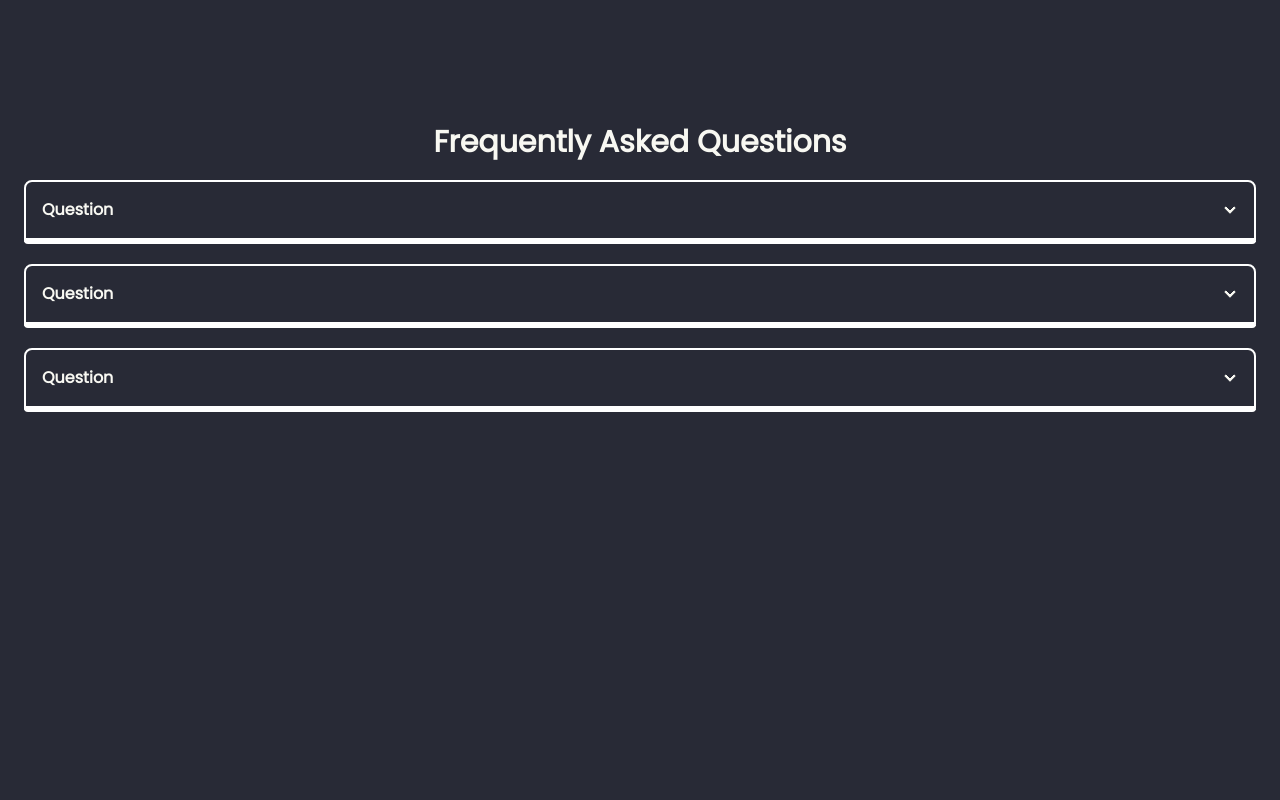
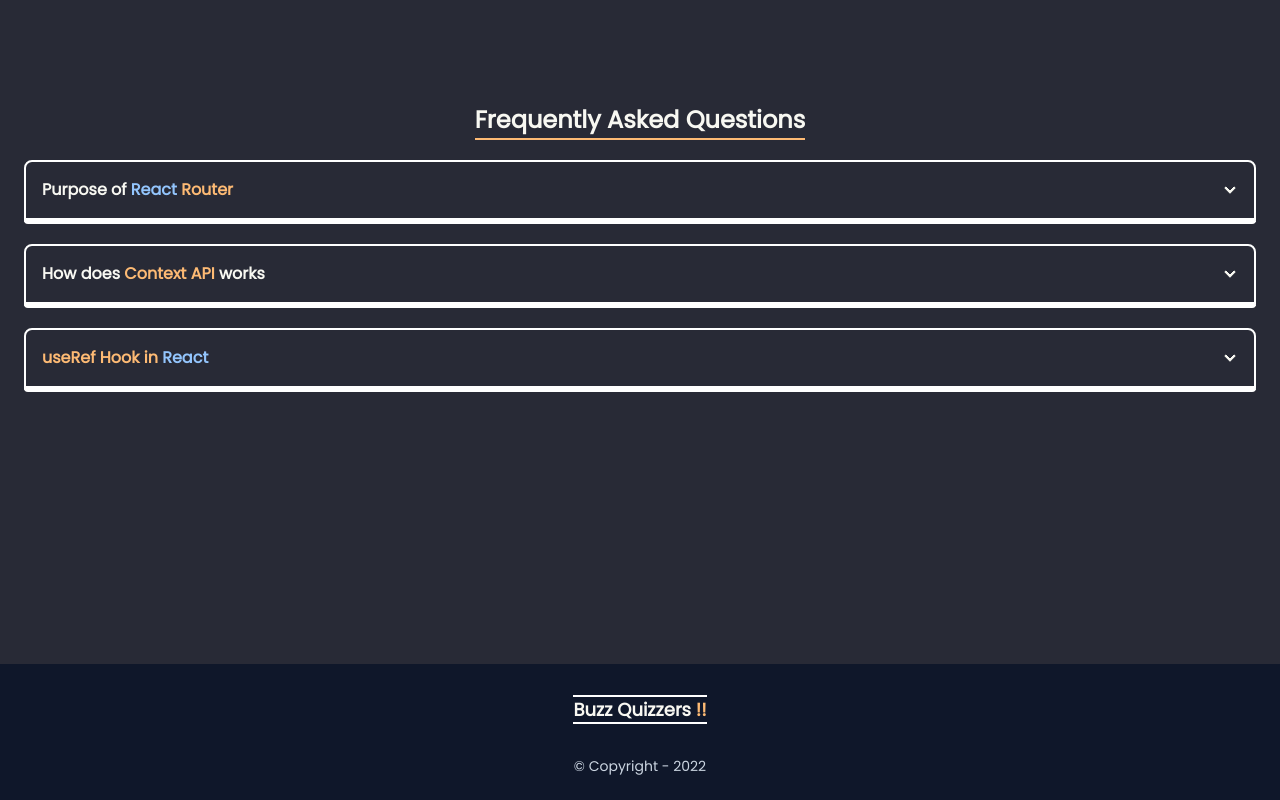
Before and after one commit to Rafi-Riday/buzz-quizzers-react-router, a React (Vite) app: page /blogs in a window 1280 px wide. Built offline with nearby package versions, Linux system fonts and the light colour scheme; no server answers.

Commit message:
added Footer which sticks to the bottom when page height is less than screen size, 404 page, fetch error page,Blog section, README.md File. Lastly, Finished the project

```diff
--- a/src/components/Blogs/Blogs.jsx
+++ b/src/components/Blogs/Blogs.jsx
@@ -1,41 +1,50 @@
 import React from 'react';
+import HeaderText from '../HeaderText/HeaderText';
 
 const Blogs = () => {
     return (
-        <section className="w-full p-6 pb-0">
-            <h1 className="my-5 text-xl md:text-3xl font-semibold text-center">Frequently Asked Questions</h1>
+        <section className="w-full p-6">
+            <div className='mb-6 flex justify-center'>
+                <HeaderText text={<span className='text-2xl'>Frequently Asked Questions</span>} />
+            </div>
             <div className="grid grid-cols-1 gap-4 md:gap-5">
                 <div className="collapse collapse-arrow">
                     <input type="checkbox" className="peer" />
                     <div
-                        className="collapse-title text-dracula_color font-bold border-2 border-white rounded-lg rounded-b-none peer-checked:bg-[#506ec080]">
-                        Question
+                        className="collapse-title text-dracula_color font-bold border-2 border-white rounded-lg rounded-b-none">
+                        Purpose of <span className='text-blue-300'>React</span> <span className='text-orange-300'>Router</span>
                     </div>
                     <div
                         className="peer-checked:pt-2 collapse-content md:text-base border-2 border-white rounded-lg rounded-t-none">
-                        Answer
+                        <span className='text-blue-300'>React</span> <span className='text-orange-300'>Router</span> is a standard library for routing in <span className='text-blue-300'>React</span>. It enables the navigation among views of various components in a <span className='text-blue-300'>React</span> Application, allows changing the browser URL, and keeps the UI in sync with the URL. With many Hooks and Features, <span className='text-blue-300'>React</span> <span className='text-orange-300'>Router</span> has made creating single page application so easy.
                     </div>
                 </div>
                 <div className="collapse collapse-arrow">
                     <input type="checkbox" className="peer" />
                     <div
-                        className="collapse-title text-dracula_color font-bold border-2 border-white rounded-lg rounded-b-none peer-checked:bg-[#506ec080]">
-                        Question
+                        className="collapse-title text-dracula_color font-bold border-2 border-white rounded-lg rounded-b-none">
+                        How does <span className='text-orange-300'>Context API</span> works
                     </div>
                     <div
                         className="peer-checked:pt-2 collapse-content md:text-base border-2 border-white rounded-lg rounded-t-none">
-                        Answer
+                        <span className='text-orange-300'>Context API</span> is a (kind of) new feature added in version 16.3 of <span className='text-blue-300'>React</span> that allows one to share state across the entire app (or part of it) lightly and with ease.
+                        <br />
+                        <br />
+                        The <span className='text-blue-300'>React</span> <span className='text-orange-300'>Context API</span> is a way for a <span className='text-blue-300'>React</span> app to effectively produce global variables that can be passed around. This is the alternative to "prop drilling" or moving props from grandparent to child to parent, and so on. Context is also touted as an easier, lighter approach to state management using Redux.
                     </div>
                 </div>
                 <div className="collapse collapse-arrow">
                     <input type="checkbox" className="peer" />
                     <div
-                        className="collapse-title text-dracula_color font-bold border-2 border-white rounded-lg rounded-b-none peer-checked:bg-[#506ec080]">
-                        Question
+                        className="collapse-title text-dracula_color font-bold border-2 border-white rounded-lg rounded-b-none">
+                        <span className='text-orange-300'>useRef Hook in <span className='text-blue-300'>React</span></span>
                     </div>
                     <div
                         className="peer-checked:pt-2 collapse-content md:text-base border-2 border-white rounded-lg rounded-t-none">
-                        Answer
+                        The <span className='text-orange-300'>useRef Hook</span> allows you to persist values between renders. It can be used to store a mutable value that does not cause a re-render when updated. It can be used to access a DOM element directly.
+                        <br />
+                        <br />
+                        <span className='text-orange-300'>useRef</span> returns a mutable ref object whose .current property is initialized to the passed argument (initialValue). The returned object will persist for the full lifetime of the component.
                     </div>
                 </div>
             </div>
--- a/src/components/ErrorPage/ErrorPage.jsx
+++ b/src/components/ErrorPage/ErrorPage.jsx
@@ -8,7 +8,7 @@ const ErrorPage = () => {
     const error = useRouteError();
     console.error(error);
     return (
-        <div className='w-full h-[85vh] flex flex-col items-center justify-center gap-6'>
+        <div className='w-full flex flex-col items-center justify-center gap-6'>
             <img className='w-20' src={SadLogo} alt="Sad Logo" />
             <div className='text-center'>
                 <HeaderText text={<b className='text-2xl font-extrabold'>Sorry</b>} />
--- /dev/null
+++ b/src/components/Footer/Footer.jsx
@@ -0,0 +1,12 @@
+import React from 'react';
+
+const Footer = () => {
+    return (
+        <div className='bg-slate-900 p-6 flex flex-col justify-center items-center'>
+            <h3 className='text-center text-lg font-extrabold pt-2 pb-8'><span className='border-y-white border-y-2'>Buzz Quizzers <span className='text-orange-300'>!!</span></span></h3>
+            <p className='text-sm text-slate-300'>&#169; Copyright - 2022</p>
+        </div>
+    );
+};
+
+export default Footer;
--- a/src/components/PageNotFound/PageNotFound.jsx
+++ b/src/components/PageNotFound/PageNotFound.jsx
@@ -5,7 +5,7 @@ import SadLogo from '../../img/sad.png';
 const PageNotFound = () => {
     document.title = 'Buzz Quizzers | 404';
     return (
-        <div className='w-full h-[85vh] flex flex-col items-center justify-center gap-6'>
+        <div className='w-full flex flex-col items-center justify-center gap-6'>
             <img className='w-20' src={SadLogo} alt="Sad Logo" />
             <div className='text-center'>
                 <HeaderText text={<b className='text-3xl font-extrabold'>404</b>} />
--- a/src/components/QuizQuestionsContainer/QuizQuestionsContainer.jsx
+++ b/src/components/QuizQuestionsContainer/QuizQuestionsContainer.jsx
@@ -1,11 +1,12 @@
-import React from 'react';
+import React, { useEffect } from 'react';
 import HeaderText from '../HeaderText/HeaderText';
 import Question from '../Question/Question';
-import { FontAwesomeIcon } from '@fortawesome/react-fontawesome';
-import { faRetweet } from '@fortawesome/free-solid-svg-icons';
 import ResultAside from '../ResultAside/ResultAside';
 
 const QuizQuestionsContainer = ({ quizData }) => {
+    useEffect(() => {
+        window.scroll(0, 0);
+    }, [])
     return (
         <div className='flex flex-col items-center mt-6'>
             <HeaderText text={<span className='text-3xl'>Questions</span>} />
--- a/src/components/Statistics/Statistics.jsx
+++ b/src/components/Statistics/Statistics.jsx
@@ -35,7 +35,7 @@ const Statistics = () => {
         data.push(dataObj);
     });
     return (
-        <div>
+        <div className="">
             <div className="mb-6 mt-2 text-center">
                 <HeaderText text={<b className="text-2xl">Statistics</b>} />
             </div>
--- a/src/components/TopicsQuestion/TopicsQuestion.jsx
+++ b/src/components/TopicsQuestion/TopicsQuestion.jsx
@@ -14,7 +14,7 @@ const TopicsQuestion = ({ quiz }) => {
                 <h2 className="card-title justify-center">{name}</h2>
                 <div className="card-actions flex items-center justify-between">
                     <p className='grow-0 font-semibold'>Total Questions : <span className='text-orange-300'>{total}</span></p>
-                    <NavLink to={`/topics/${id}`} className="btn btn-sm bg-[#ffbc8f] hover:bg-[#ff9a56] text-black text-xs rounded">Start Quiz&nbsp;&nbsp;<FontAwesomeIcon className='mb-[2px]' icon={faArrowRight} /></NavLink>
+                    <NavLink to={`/topics/${id}/`} className="btn btn-sm bg-[#ffbc8f] hover:bg-[#ff9a56] text-black text-xs rounded">Start Quiz&nbsp;&nbsp;<FontAwesomeIcon className='mb-[2px]' icon={faArrowRight} /></NavLink>
                 </div>
             </div>
         </div>
--- a/src/layout/MainLayout/MainLayout.jsx
+++ b/src/layout/MainLayout/MainLayout.jsx
@@ -1,5 +1,6 @@
 import React, { useState } from 'react';
 import { Outlet } from 'react-router-dom';
+import Footer from '../../components/Footer/Footer';
 import NavBar from '../../components/NavBar/NavBar';
 import Toast from '../../components/Toast/Toast';
 import { ResultContext, NavBarOpenContext } from '../../contexts/Contexts';
@@ -15,14 +16,17 @@ const MainLayout = () => {
         resultsLocalStorage ? setResults(JSON.parse(resultsLocalStorage)) : handleOptionAnswer({ setResults, command: ['setEmptyResults',], });
     }, []);
     return (
-        <div>
+        <div className='min-h-screen flex flex-col'>
             <NavBar navBarY={navBarY} setNavBarY={setNavBarY} />
             <div className='h-20'></div>
             <ResultContext.Provider value={{ results, setResults }}>
                 <NavBarOpenContext.Provider value={{ navBarY }}>
-                    <Outlet />
+                    <div className='grow'>
+                        <Outlet />
+                    </div>
                 </NavBarOpenContext.Provider>
             </ResultContext.Provider>
+            <Footer />
             <Toast />
         </div>
     );
```
Also changed, not shown: 1 other file (tests, documents, lock files or other folders).
